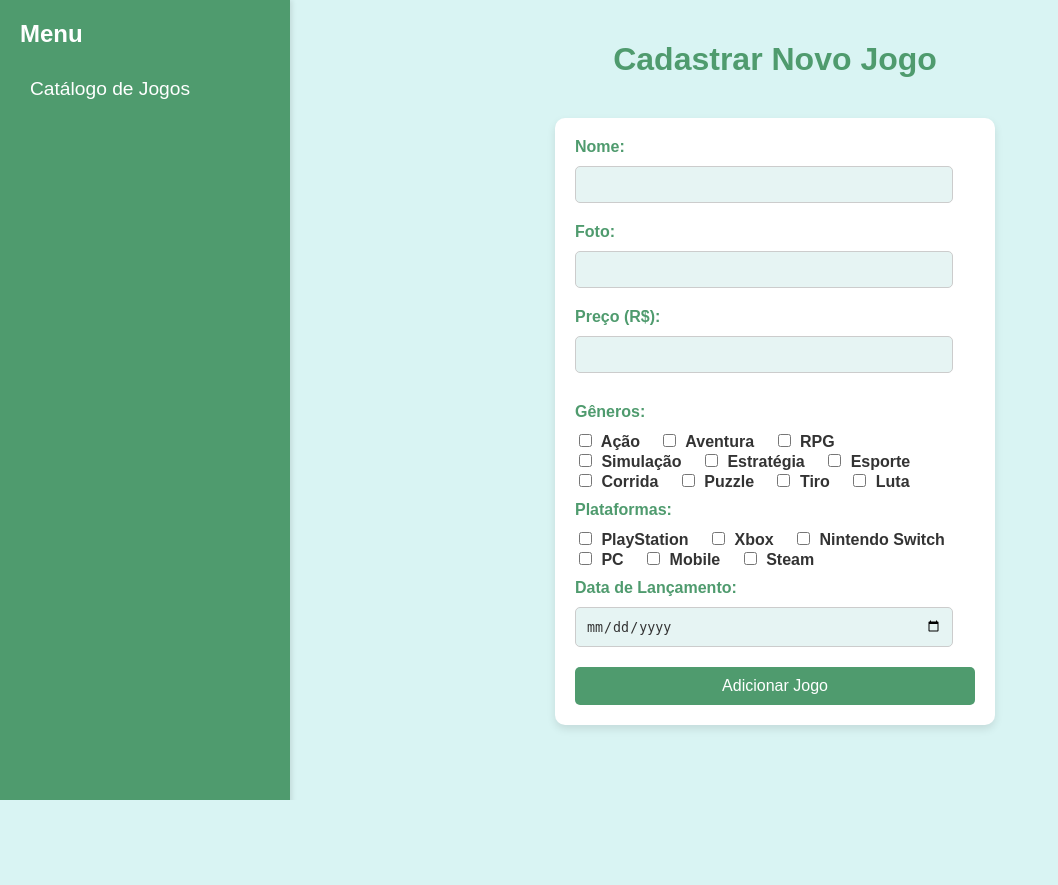
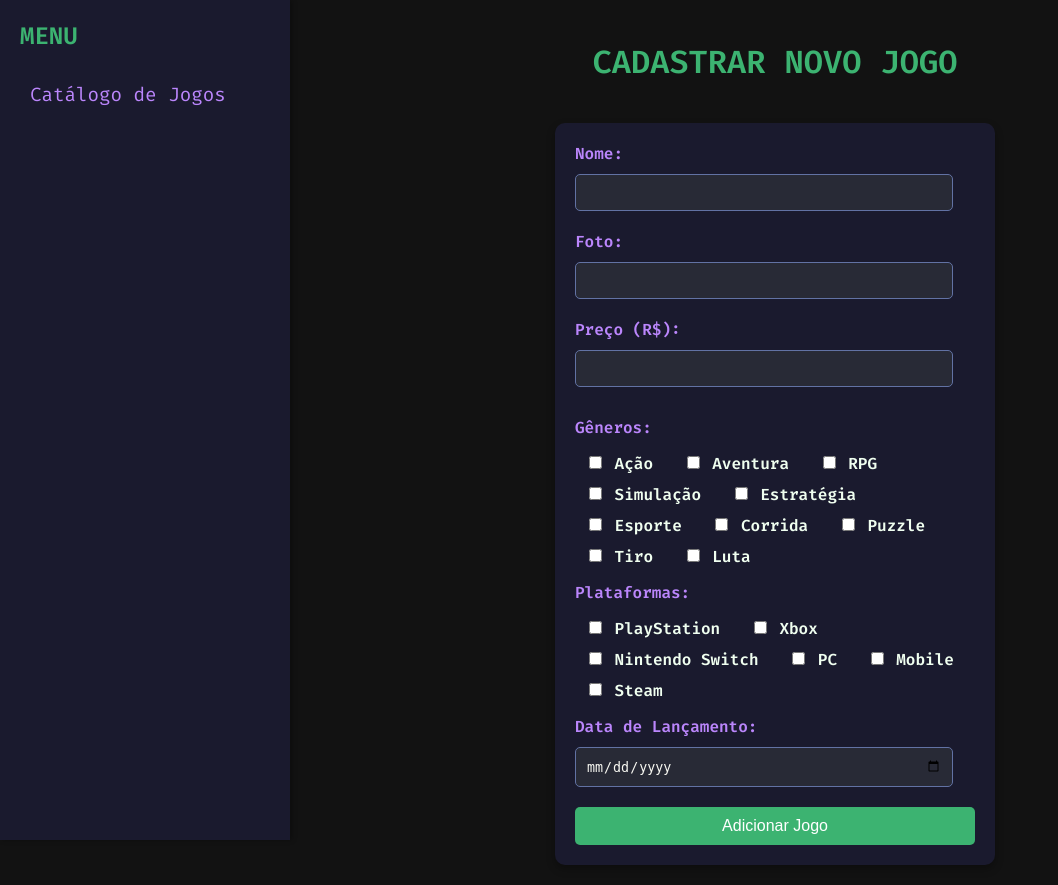
Before and after one commit to EricaFernandess/horizons-gamer-shop, a Flask app: page /add-game in a window 1280 px wide. Shown: the whole page, without its empty margins (0-1058 px from the left). Before the commit the page ends 800 px from the top, so only its background shows below. Run offline with Flask 3, Linux system fonts and the light colour scheme.

Commit message:
Atualização de Fontes e Cores da tela.

```diff
--- a/templates/add_game.html
+++ b/templates/add_game.html
@@ -5,11 +5,12 @@
     <meta charset="UTF-8">
     <meta name="viewport" content="width=device-width, initial-scale=1.0">
     <title>Cadastrar Novo Jogo</title>
+    <link href="https://fonts.googleapis.com/css2?family=Fira+Code:wght@400;500;600&display=swap" rel="stylesheet">
     <style>
         body {
-            background-color: #d9f4f3; /* Cor clara, semelhante ao fundo da imagem */
-            font-family: Arial, sans-serif;
-            color: #333;
+            background-color: #121212;
+            font-family: 'Fira Code', monospace;
+            color: #e0e0e0;
             margin: 0;
             padding: 0;
             display: flex;
@@ -17,9 +18,9 @@
 
         .sidebar {
             width: 250px;
-            background-color: #4f9b6e; /* Cor de fundo do sidebar */
+            background-color: #1a1a2e;
             padding: 20px;
-            box-shadow: 2px 0 5px rgba(0, 0, 0, 0.1);
+            box-shadow: 2px 0 5px rgba(0, 0, 0, 0.3);
             position: fixed;
             height: 100vh;
             top: 0;
@@ -28,49 +29,53 @@
         }
 
         .sidebar h2 {
-            color: #fff;
+            color: #3cb371;
             font-size: 1.5em;
             margin-top: 0;
+            text-transform: uppercase;
+            font-family: 'Fira Code', monospace;
         }
 
         .sidebar a {
             display: block;
-            color: #fff;
+            color: #bb86fc;
             text-decoration: none;
             padding: 10px;
             font-size: 1.2em;
             margin-bottom: 10px;
+            border-radius: 5px;
         }
 
         .sidebar a:hover {
-            background-color: #3d8a5e; /* Cor de fundo ao passar o mouse */
-            border-radius: 5px;
+            background-color: #9a4d9a;
         }
 
         .main-content {
-            margin-left: 270px; /* Margem para dar espaço ao sidebar */
+            margin-left: 270px;
             padding: 20px;
             width: calc(100% - 270px);
         }
 
         h1 {
-            color: #4f9b6e; /* Verde suave inspirado na imagem */
+            color: #3cb371;
             text-align: center;
-            margin-bottom: 40px; /* Maior distância do topo */
+            margin-bottom: 40px;
+            text-transform: uppercase;
+            font-family: 'Fira Code', monospace;
         }
 
         form {
-            background-color: #ffffff; /* Fundo neutro para o formulário */
-            color: #333; /* Texto preto para contraste no fundo claro */
+            background-color: #1a1a2e;
+            color: #e0e0e0;
             padding: 20px;
             border-radius: 10px;
             max-width: 400px;
             margin: 0 auto;
-            box-shadow: 0 4px 8px rgba(0, 0, 0, 0.1);
+            box-shadow: 0 4px 8px rgba(0, 0, 0, 0.3);
         }
 
         label {
-            color: #4f9b6e; /* Verde suave para os rótulos */
+            color: #bb86fc;
             font-weight: bold;
         }
 
@@ -80,11 +85,11 @@
             width: calc(100% - 22px);
             padding: 10px;
             margin: 10px 0 20px 0;
-            border: 1px solid #ccc;
+            border: 1px solid #6272a4;
             border-radius: 5px;
             box-sizing: border-box;
-            background-color: #e6f4f3; /* Fundo claro para os campos de entrada */
-            color: #333; /* Texto preto para contraste */
+            background-color: #282a36;
+            color: #f8f8f2;
         }
 
         .checkbox-group {
@@ -93,25 +98,23 @@
 
         .checkbox-group label {
             display: inline-block;
-            margin-right: 15px;
-            vertical-align: middle;
-            color: #333; /* Texto preto para os checkboxes */
+            margin: 5px 10px;
+            color: #f0fff0;
         }
 
         .checkbox-group .group-title {
             display: block;
             margin-bottom: 10px;
             font-weight: bold;
-            color: #4f9b6e; /* Verde suave para os títulos */
+            color: #bb86fc;
         }
 
         input[type="checkbox"] {
-            margin-right: 5px;
-            accent-color: #4f9b6e; /* Verde suave para a seleção dos checkboxes */
+            accent-color: #3ebcba;
         }
 
         input[type="submit"] {
-            background-color: #4f9b6e; /* Verde suave para o botão */
+            background-color: #3cb371;
             color: #fff;
             padding: 10px 15px;
             border: none;
@@ -122,7 +125,7 @@
         }
 
         input[type="submit"]:hover {
-            background-color: #388c6e; /* Verde um pouco mais escuro para hover */
+            background-color: #2a9d8f;
         }
     </style>
 </head>
@@ -130,7 +133,7 @@
 <body>
     <div class="sidebar">
         <h2>Menu</h2>
-        <a href="/">Catálogo de Jogos</a> <!-- Link para o catálogo de jogos -->
+        <a href="/">Catálogo de Jogos</a>
     </div>
     <div class="main-content">
         <h1>Cadastrar Novo Jogo</h1>
@@ -154,7 +157,7 @@
                 <label><input type="checkbox" name="genre" value="Esporte"> Esporte</label>
                 <label><input type="checkbox" name="genre" value="Corrida"> Corrida</label>
                 <label><input type="checkbox" name="genre" value="Puzzle"> Puzzle</label>
-                <label><input type="checkbox" name="genre" value="Tiro"> Tiro</label> <!-- Alterado -->
+                <label><input type="checkbox" name="genre" value="Tiro"> Tiro</label>
                 <label><input type="checkbox" name="genre" value="Luta"> Luta</label>
             </div>
 
@@ -162,10 +165,10 @@
                 <span class="group-title">Plataformas:</span>
                 <label><input type="checkbox" name="platform" value="PlayStation"> PlayStation</label>
                 <label><input type="checkbox" name="platform" value="Xbox"> Xbox</label>
-                <label><input type="checkbox" name="platform" value="Nintendo Switch"> Nintendo Switch</label> <!-- Alterado -->
+                <label><input type="checkbox" name="platform" value="Nintendo Switch"> Nintendo Switch</label>
                 <label><input type="checkbox" name="platform" value="PC"> PC</label>
                 <label><input type="checkbox" name="platform" value="Mobile"> Mobile</label>
-                <label><input type="checkbox" name="platform" value="Steam"> Steam</label> <!-- Adicionado -->
+                <label><input type="checkbox" name="platform" value="Steam"> Steam</label>
             </div>
 
             <label for="launch_date">Data de Lançamento:</label>
@@ -176,9 +179,8 @@
 
         <script>
             document.getElementById('gameForm').addEventListener('submit', function (event) {
-                event.preventDefault(); // Impede o envio padrão do formulário
+                event.preventDefault();
 
-                // Coleta os dados do formulário
                 const formData = new FormData(this);
                 const data = {};
 
@@ -190,7 +192,6 @@
                     }
                 });
 
-                // Envia os dados no formato JSON
                 fetch('/register-game', {
                     method: 'POST',
                     headers: {
@@ -200,8 +201,8 @@
                 })
                 .then(response => response.json())
                 .then(result => {
-                    alert(result.message); // Exibe a mensagem de sucesso
-                    document.getElementById('gameForm').reset(); // Reseta o formulário
+                    alert(result.message);
+                    document.getElementById('gameForm').reset();
                 })
                 .catch(error => {
                     console.error('Erro:', error);
```
